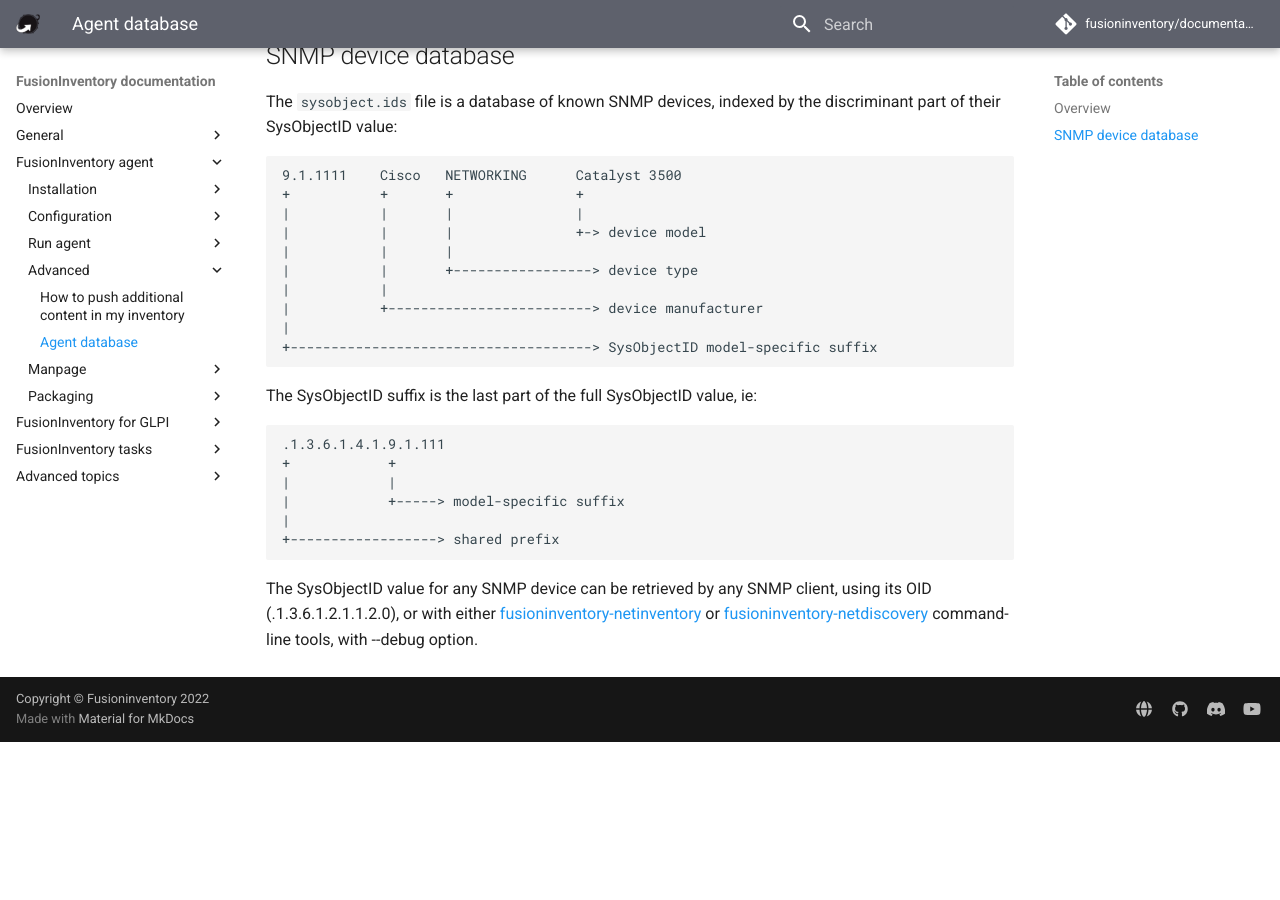
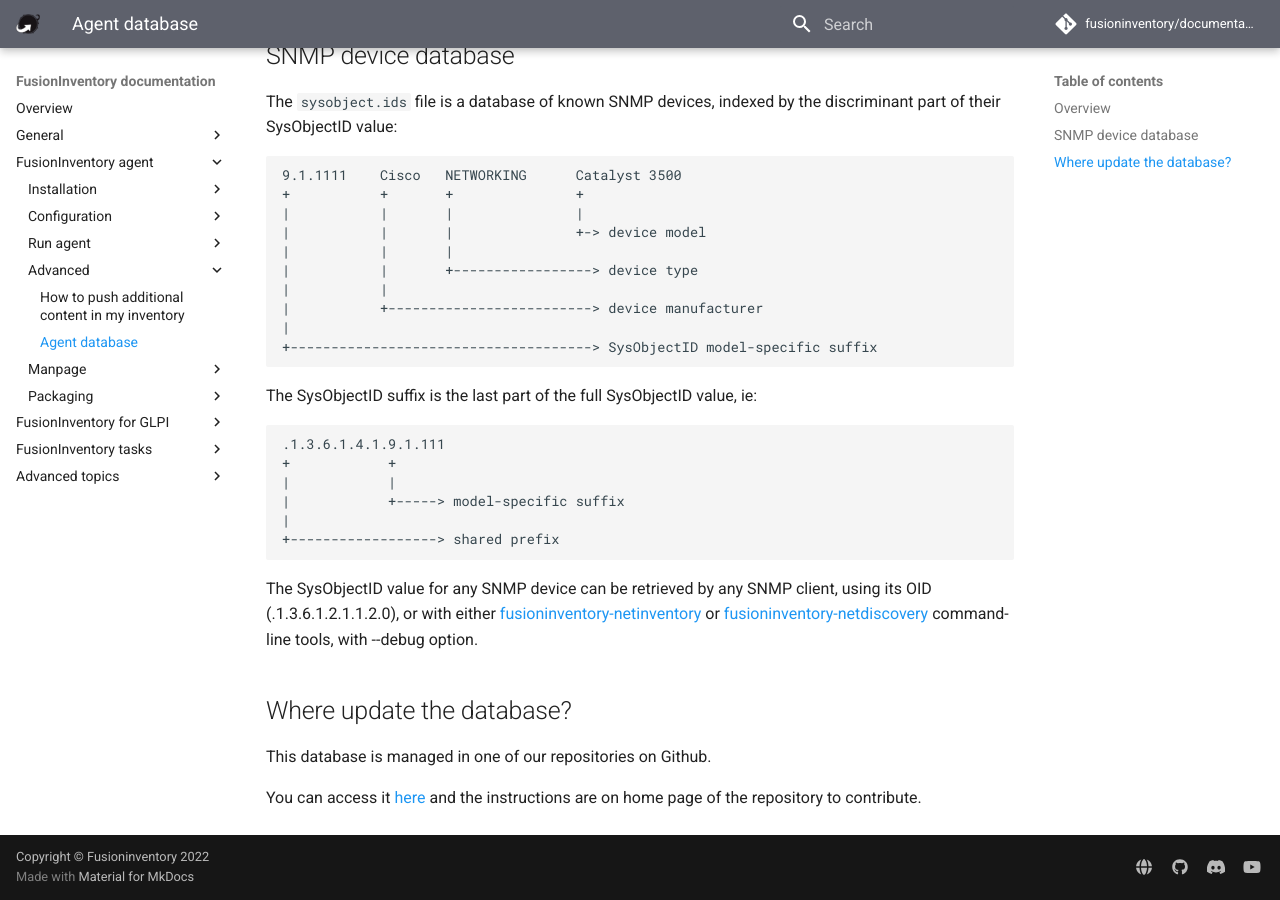
Before and after one commit to fusioninventory/documentation, an MkDocs documentation site: the page built from docs/ FusionInventory_agent/ Advanced/database.md, in a window 1280 px wide and 900 px high, scrolled down 553 px. Built offline with MkDocs 1.6.1 and Material for MkDocs 9.7.7, drawn with Linux system fonts in a browser that asks for light colours; comment, search, counter and statistics services are not loaded; before the commit the page ends 1295 px from its top, so only the background shows below that.

Commit message:
ENhance agent database sysobjectid

```diff
--- a/docs/ FusionInventory_agent/ Advanced/database.md
+++ b/docs/ FusionInventory_agent/ Advanced/database.md
@@ -45,3 +45,9 @@ using its OID (.1.3.6.1.2.1.1.2.0), or with either
 [fusioninventory-netinventory](../ Manpage/fusioninventory-netinventory.md) or
 [fusioninventory-netdiscovery](../ Manpage/fusioninventory-netdiscovery.md) command-line
 tools, with --debug option.
+
+## Where update the database?
+
+This database is managed in one of our repositories on Github.
+
+You can access it [here](https://github.com/fusioninventory/sysobject.ids) and the instructions are on home page of the repository to contribute.
```
